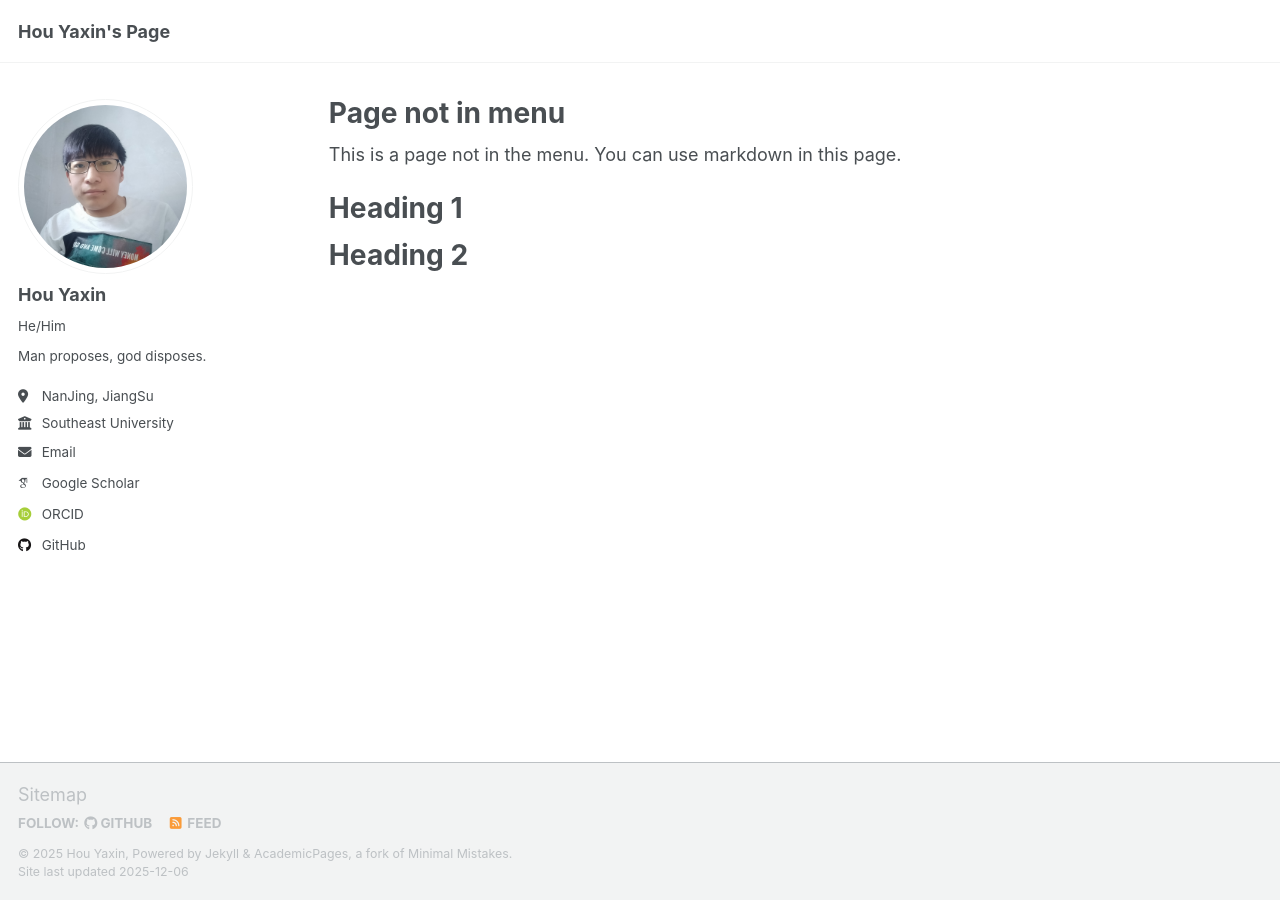
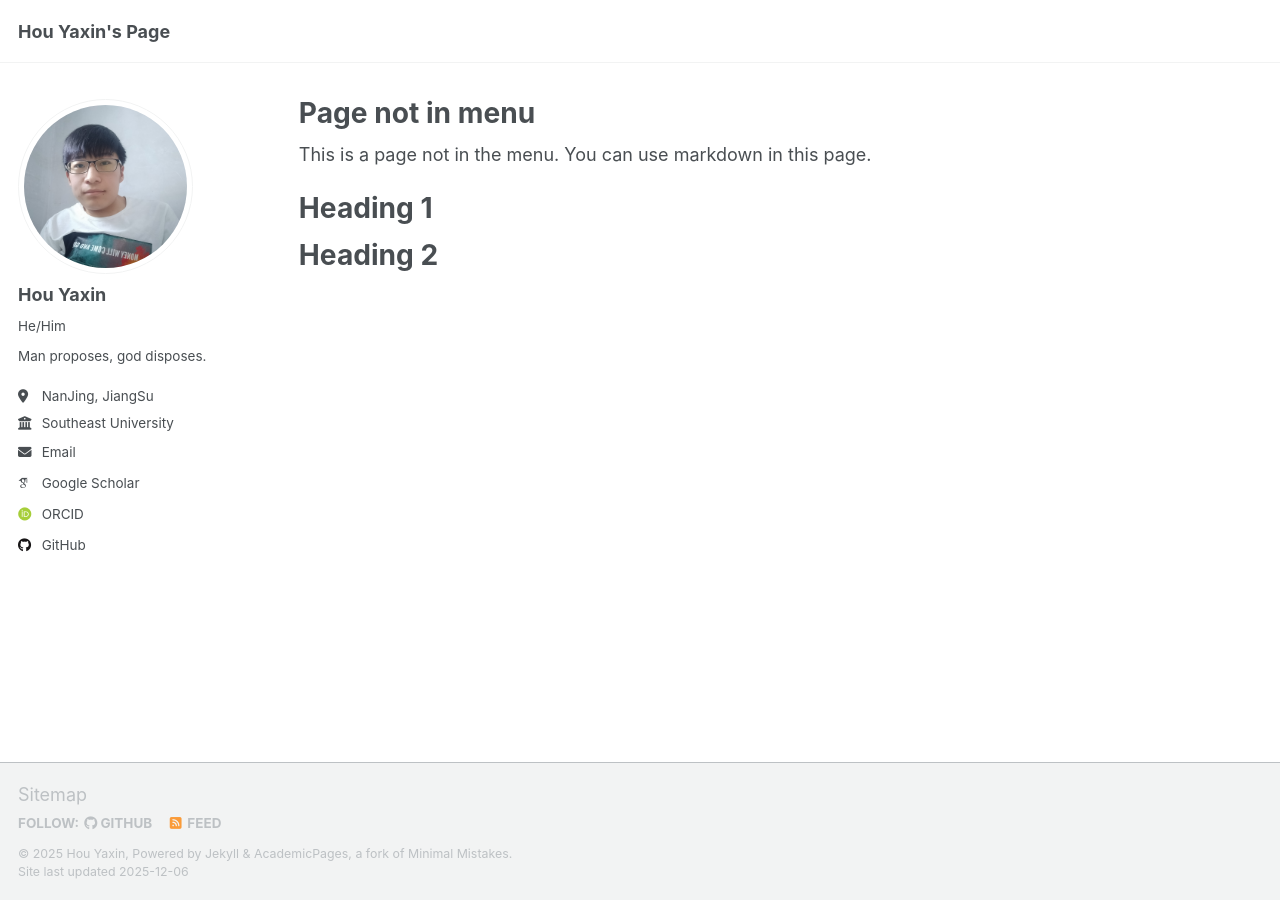
Before and after one commit to YaxinHou/yaxinhou.github.io, a Jekyll site: the page built from _pages/non-menu-page.md, in a window 1280 px wide. Built offline with Jekyll 4.4.1, drawn with Linux system fonts in a browser that asks for light colours; some web fonts are replaced; a script that is not in the unit is left out.

Commit message:
Update custom.html

```diff
--- a/_includes/head/custom.html
+++ b/_includes/head/custom.html
@@ -32,7 +32,7 @@
   @media (min-width: 1000px) {
     .page,
     .page__inner-wrap {
-      margin-left: 60px !important;
+      margin-left: 30px !important;
     }
   }
 
```
